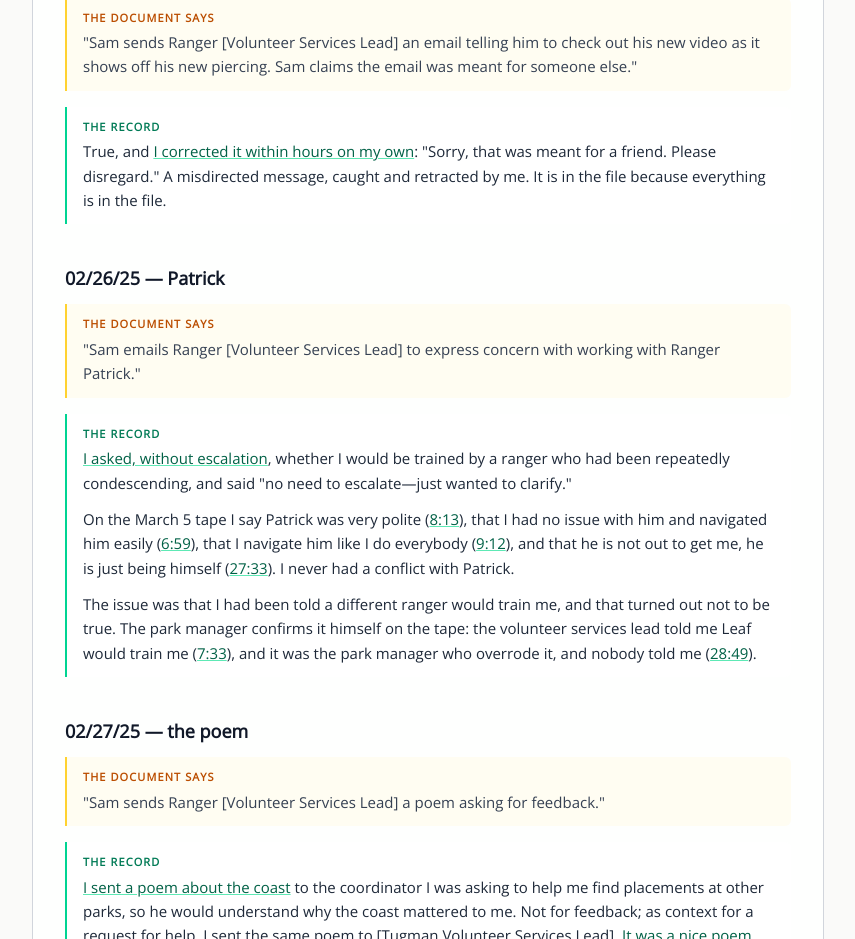
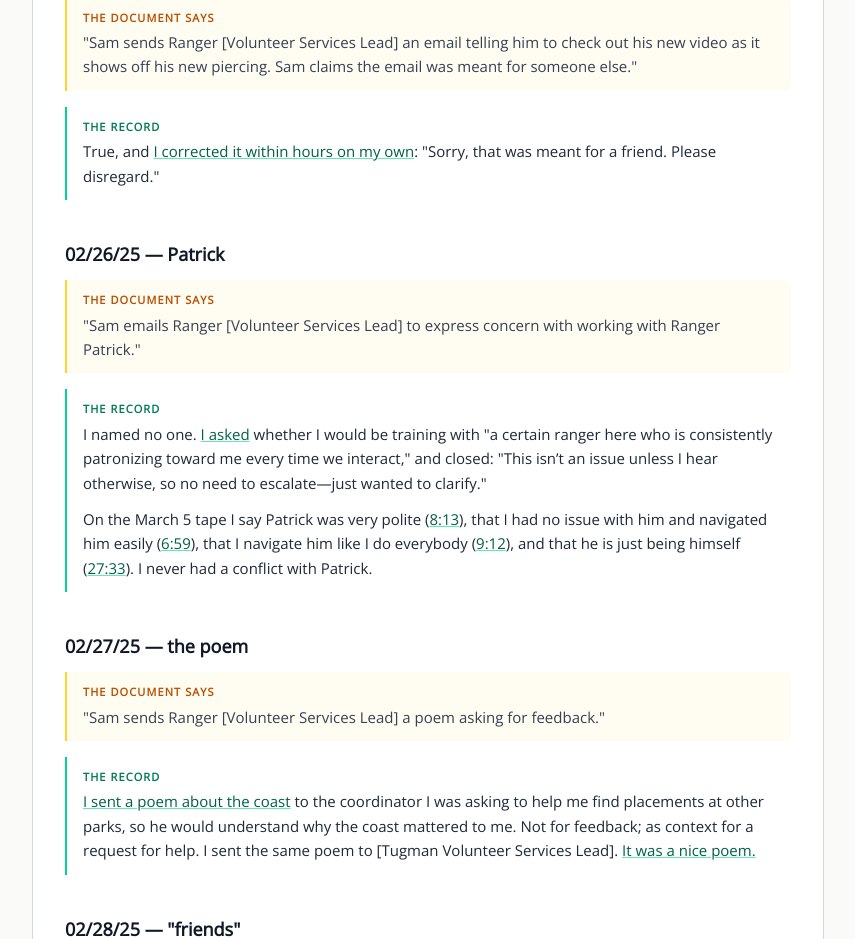
Before and after one commit to rswfire/rswfire.oprd, a Next.js app: page /sunlight in a window 1280 px wide. Shown: the part 6400-7339 px from the top of the page, without its empty margins (368-1223 px from the left). Built offline with nearby package versions, Linux system fonts and the light colour scheme.

Commit message:
sunlight: the piercing and Patrick entries

```diff
--- a/data/sunlight.ts
+++ b/data/sunlight.ts
@@ -149,7 +149,7 @@ export const SUNLIGHT_SECTIONS: SunlightSection[] = [
             },
             {
                 "t": "record",
-                "md": "True, and [I corrected it within hours on my own](https://oprdvolunteerabuse.org/accountability/oprd/01JMYAV0MR16ZWGVW9HM44HT59/): \"Sorry, that was meant for a friend. Please disregard.\" A misdirected message, caught and retracted by me. It is in the file because everything is in the file."
+                "md": "True, and [I corrected it within hours on my own](https://oprdvolunteerabuse.org/accountability/oprd/01JMYAV0MR16ZWGVW9HM44HT59/): \"Sorry, that was meant for a friend. Please disregard.\""
             }
         ]
     },
@@ -162,7 +162,7 @@ export const SUNLIGHT_SECTIONS: SunlightSection[] = [
             },
             {
                 "t": "record",
-                "md": "[I asked, without escalation](https://oprdvolunteerabuse.org/accountability/oprd/01JN0Q6H10990Z8DBSZ1E25HT7/), whether I would be trained by a ranger who had been repeatedly condescending, and said \"no need to escalate\u2014just wanted to clarify.\"\n\nOn the March 5 tape I say Patrick was very polite ([8:13](https://oprdvolunteerabuse.org/evidence/coercion/?t=8:13)), that I had no issue with him and navigated him easily ([6:59](https://oprdvolunteerabuse.org/evidence/coercion/?t=6:59)), that I navigate him like I do everybody ([9:12](https://oprdvolunteerabuse.org/evidence/coercion/?t=9:12)), and that he is not out to get me, he is just being himself ([27:33](https://oprdvolunteerabuse.org/evidence/coercion/?t=27:33)). I never had a conflict with Patrick.\n\nThe issue was that I had been told a different ranger would train me, and that turned out not to be true. The park manager confirms it himself on the tape: the volunteer services lead told me Leaf would train me ([7:33](https://oprdvolunteerabuse.org/evidence/coercion/?t=7:33)), and it was the park manager who overrode it, and nobody told me ([28:49](https://oprdvolunteerabuse.org/evidence/coercion/?t=28:49))."
+                "md": "I named no one. [I asked](https://oprdvolunteerabuse.org/accountability/oprd/01JN0Q6H10990Z8DBSZ1E25HT7/) whether I would be training with \"a certain ranger here who is consistently patronizing toward me every time we interact,\" and closed: \"This isn’t an issue unless I hear otherwise, so no need to escalate\u2014just wanted to clarify.\"\n\nOn the March 5 tape I say Patrick was very polite ([8:13](https://oprdvolunteerabuse.org/evidence/coercion/?t=8:13)), that I had no issue with him and navigated him easily ([6:59](https://oprdvolunteerabuse.org/evidence/coercion/?t=6:59)), that I navigate him like I do everybody ([9:12](https://oprdvolunteerabuse.org/evidence/coercion/?t=9:12)), and that he is just being himself ([27:33](https://oprdvolunteerabuse.org/evidence/coercion/?t=27:33)). I never had a conflict with Patrick."
             }
         ]
     },
```
